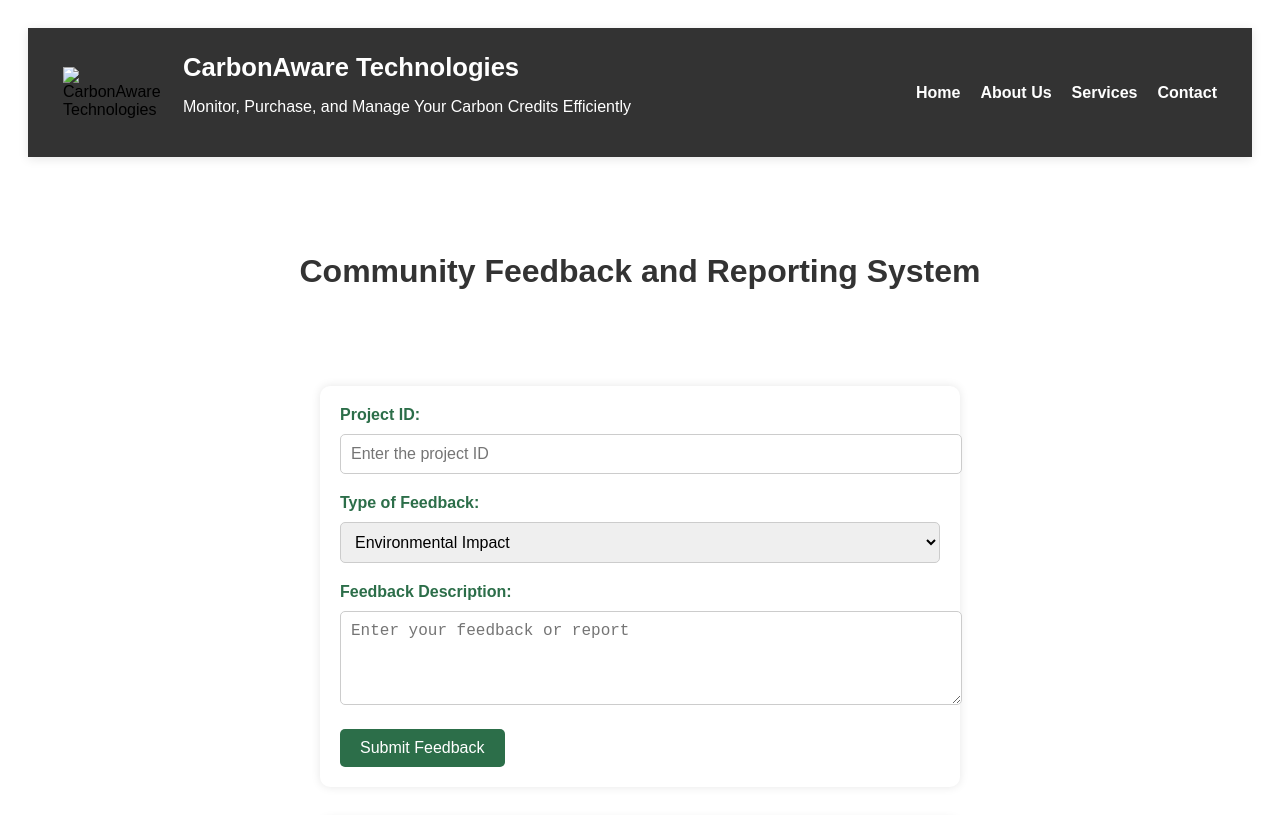
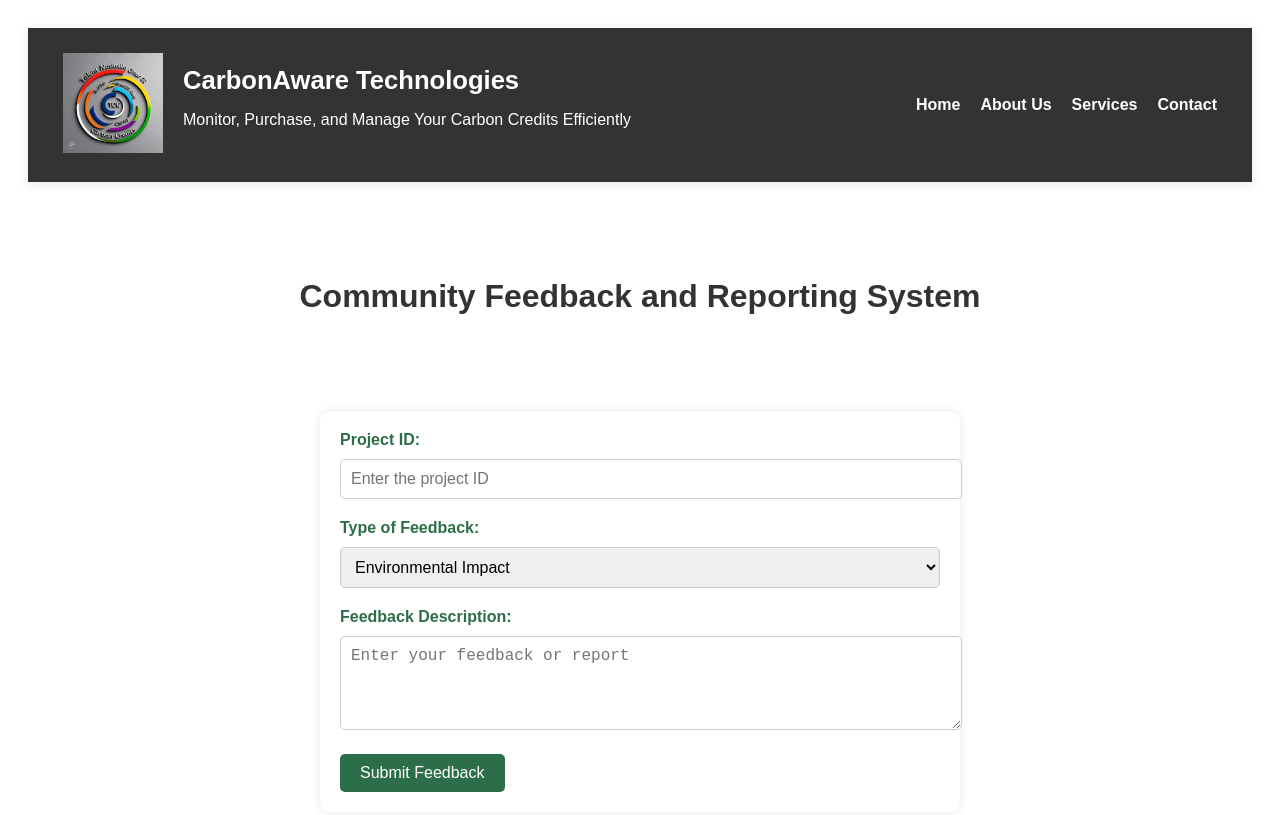
Before and after one commit to omartabz/Carbon-credit-issuance-tracker, a website: page frontEnd_html/communityFeedback.html in a window 1280 px wide. Shown: the top 815 px of the page. Drawn offline with Linux system fonts and the light colour scheme.

Commit message:
update 2

```diff
--- a/frontEnd_html/communityFeedback.html
+++ b/frontEnd_html/communityFeedback.html
@@ -285,7 +285,7 @@ footer p {
     <nav class="navbar">
       <div class="logo-container">
       <div class="logo">
-        <img src="/home/raphaeltabengwa/Capstone temp/capstone-draft-2/PHOTO-2024-09-11-08-05-43 (1).jpg" alt="CarbonAware Technologies">
+        <img src="../PHOTO-2024-09-11-08-05-43 (1).jpg" alt="CarbonAware Technologies">
           </div>
         <div class="logo-content">
         <h2>CarbonAware Technologies</h2>
```
Also changed, not shown: index.html (+8 -4 lines).
